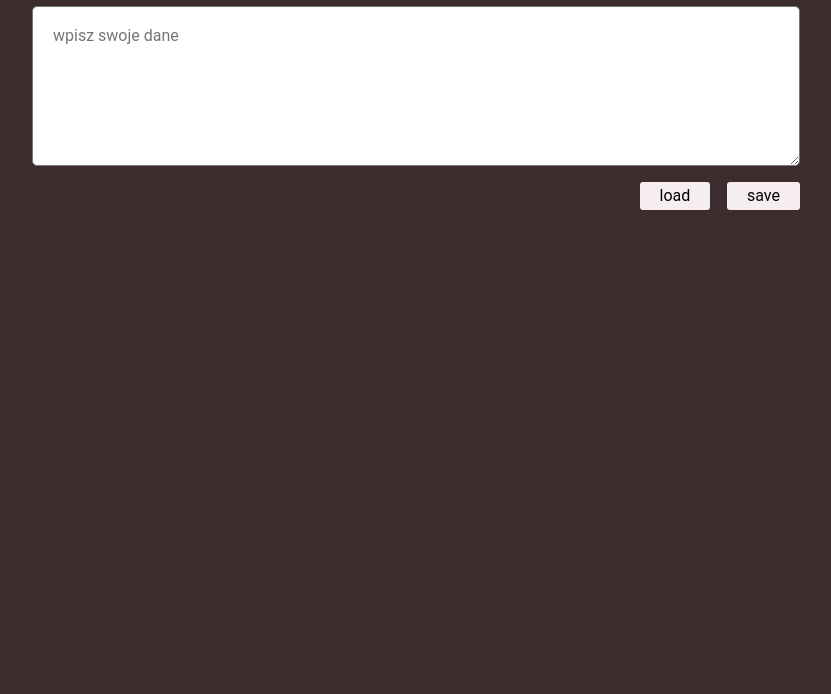
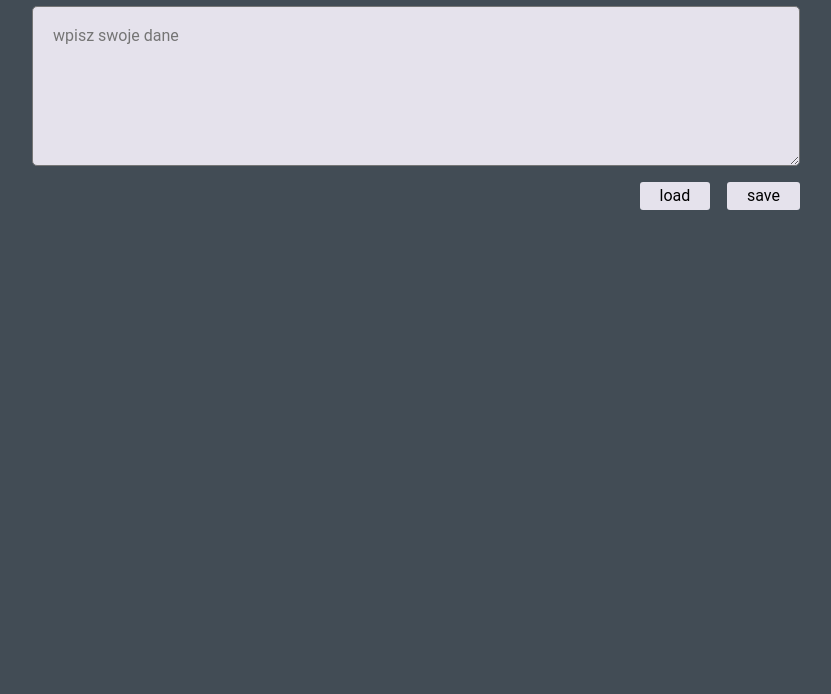
Before and after one commit to UlaKrawczyk/simple-editor, a website: page src/content/index.html in a window 1280 px wide. Shown: the part 106-800 px from the top of the page, without its empty margins (224-1055 px from the left). Drawn offline with nearby package versions, Linux system fonts and the light colour scheme; files that its build step writes are made by us from their sources.

Commit message:
feat: changing color style

```diff
--- a/src/scss/_variables.scss
+++ b/src/scss/_variables.scss
@@ -1,2 +1,2 @@
-$brown: #3D2C2E;
-$whity: #F5EDF0;
+$brown: #424C55;
+$whity: rgb(229, 226, 236);
--- a/src/scss/main.scss
+++ b/src/scss/main.scss
@@ -30,6 +30,7 @@ body {
     height: 10rem;
     padding: 20px;
     border-radius: 5px;
+    background-color: $whity;
   }
 
   &__buttons {
```
